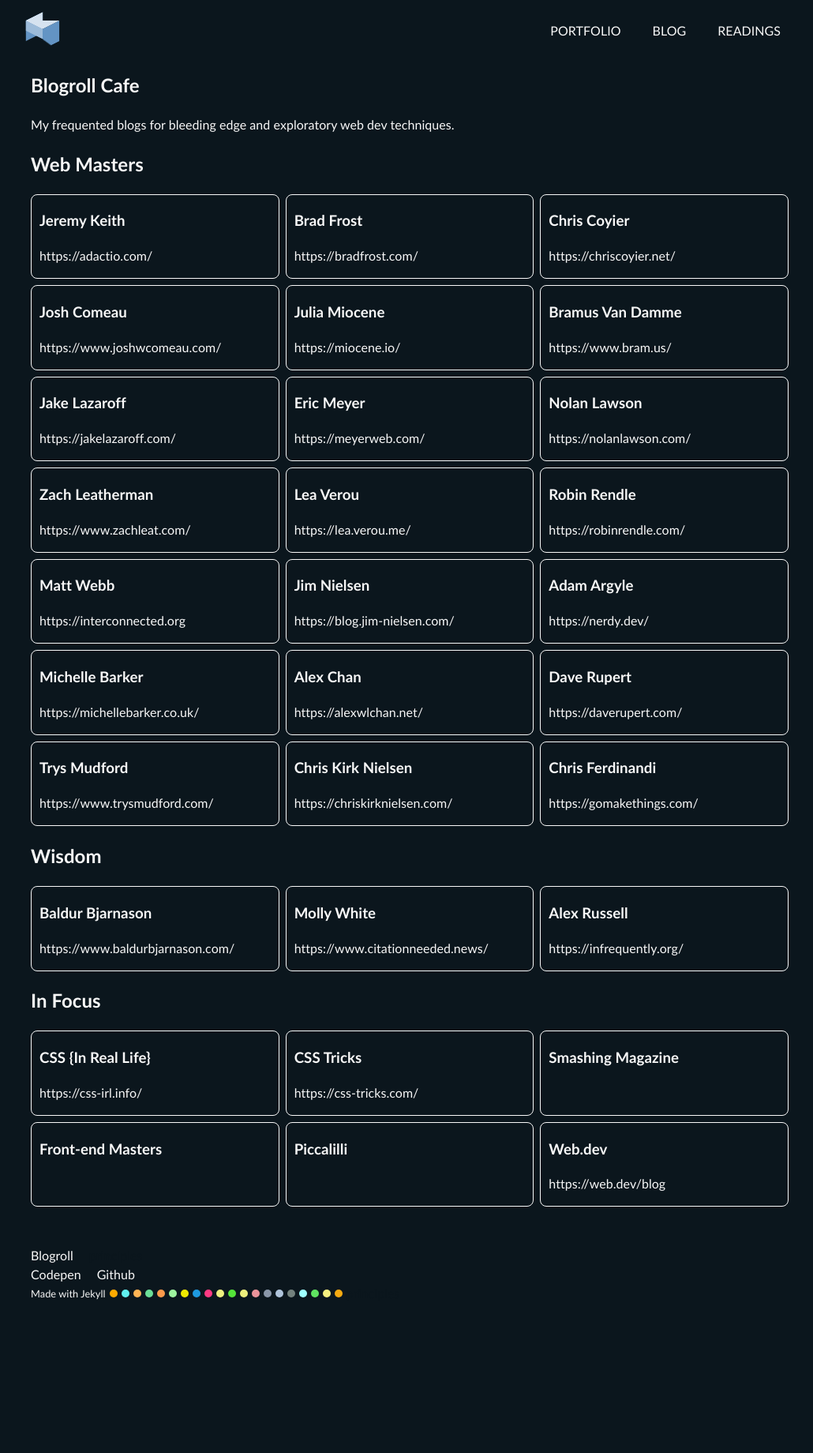
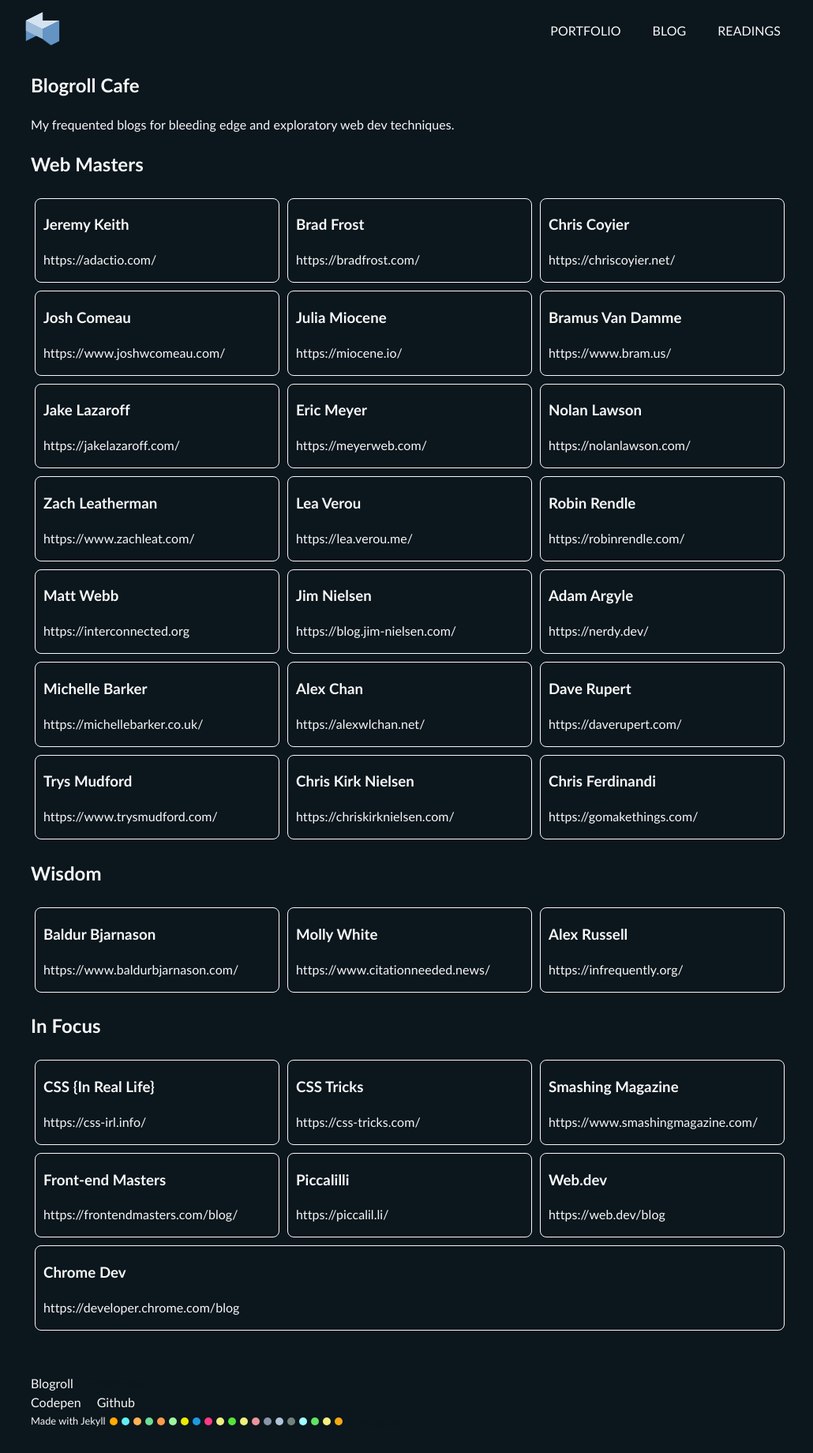
Before and after one commit to mpdagang/mpdagang.github.io, a Jekyll site: the page built from _pages/blogroll.html, in a window 1280 px wide. Shown: the whole page at 79% size, without its empty margins (121-1151 px from the left). Built offline with Jekyll 4.4.1, drawn with Linux system fonts in a browser that asks for light colours; before the commit the page ends 1678 px from its top, so only the background shows below that.

Commit message:
Blogroll content and style
- new added pancake layout
- links update

```diff
--- a/_pages/blogroll.html
+++ b/_pages/blogroll.html
@@ -9,92 +9,92 @@
   <p>My frequented blogs for bleeding edge and exploratory web dev techniques.</p>
   <section>
     <h2>Web Masters</h2>
-    <div class="mp-l-grid-3">
-        <a href="https://adactio.com/" class="mp-c-card blog-card">
+    <div class="mp-l-pancake">
+        <a href="https://adactio.com/" class="mp-l-pancake-item blog-card">
             <h3>Jeremy Keith</h3>
             <p>https://adactio.com/</p>
         </a>
-        <a href="https://bradfrost.com/" class="mp-c-card blog-card">
+        <a href="https://bradfrost.com/" class="mp-l-pancake-item blog-card">
             <h3>Brad Frost</h3>
             <p>https://bradfrost.com/</p>
         </a>
-        <a href="https://chriscoyier.net/" class="mp-c-card blog-card">
+        <a href="https://chriscoyier.net/" class="mp-l-pancake-item blog-card">
             <h3>Chris Coyier</h3>
             <p>https://chriscoyier.net/</p>
         </a>
-        <a href="https://www.joshwcomeau.com/" class="mp-c-card blog-card">
+        <a href="https://www.joshwcomeau.com/" class="mp-l-pancake-item blog-card">
             <h3>Josh Comeau</h3>
             <p>https://www.joshwcomeau.com/</p>
         </a>
-        <a href="https://miocene.io/" class="mp-c-card blog-card">
+        <a href="https://miocene.io/" class="mp-l-pancake-item blog-card">
             <h3>Julia Miocene</h3>
             <p>https://miocene.io/</p>
         </a>
-        <a href="https://www.bram.us/" class="mp-c-card blog-card">
+        <a href="https://www.bram.us/" class="mp-l-pancake-item blog-card">
             <h3>Bramus Van Damme</h3>
             <p>https://www.bram.us/</p>
         </a>
-        <a href="https://jakelazaroff.com/" class="mp-c-card blog-card">
+        <a href="https://jakelazaroff.com/" class="mp-l-pancake-item blog-card">
             <h3>Jake Lazaroff</h3>
             <p>https://jakelazaroff.com/</p>
         </a>
-        <a href="https://meyerweb.com/" class="mp-c-card blog-card">
+        <a href="https://meyerweb.com/" class="mp-l-pancake-item blog-card">
             <h3>Eric Meyer</h3>
             <p>https://meyerweb.com/</p>
         </a>
-        <a href="https://nolanlawson.com/" class="mp-c-card blog-card">
+        <a href="https://nolanlawson.com/" class="mp-l-pancake-item blog-card">
             <h3>Nolan Lawson</h3>
             <p>https://nolanlawson.com/</p>
         </a>
-        <a href="https://www.zachleat.com/" class="mp-c-card blog-card">
+        <a href="https://www.zachleat.com/" class="mp-l-pancake-item blog-card">
             <h3>Zach Leatherman</h3>
             <p>https://www.zachleat.com/</p>
         </a>
-        <a href="https://lea.verou.me/" class="mp-c-card blog-card">
+        <a href="https://lea.verou.me/" class="mp-l-pancake-item blog-card">
             <h3>Lea Verou</h3>
             <p>https://lea.verou.me/</p>
         </a>
-        <a href="https://robinrendle.com/" class="mp-c-card blog-card">
+        <a href="https://robinrendle.com/" class="mp-l-pancake-item blog-card">
             <h3>Robin Rendle</h3>
             <p>https://robinrendle.com/</p>
         </a>
-        <a href="https://interconnected.org/home/" class="mp-c-card blog-card">
+        <a href="https://interconnected.org/home/" class="mp-l-pancake-item blog-card">
             <h3>Matt Webb</h3>
             <p>https://interconnected.org</p>
         </a>
-        <a href="https://blog.jim-nielsen.com/" class="mp-c-card blog-card">
+        <a href="https://blog.jim-nielsen.com/" class="mp-l-pancake-item blog-card">
             <h3>Jim Nielsen</h3>
             <p>https://blog.jim-nielsen.com/</p>
         </a>
-        <a href="https://nerdy.dev/" class="mp-c-card blog-card">
+        <a href="https://nerdy.dev/" class="mp-l-pancake-item blog-card">
             <h3>Adam Argyle</h3>
             <p>https://nerdy.dev/</p>
         </a>
-        <a href="https://michellebarker.co.uk/" class="mp-c-card blog-card">
+        <a href="https://michellebarker.co.uk/" class="mp-l-pancake-item blog-card">
             <h3>Michelle Barker</h3>
             <p>https://michellebarker.co.uk/</p>
         </a>
-        <a href="https://alexwlchan.net/" class="mp-c-card blog-card">
+        <a href="https://alexwlchan.net/" class="mp-l-pancake-item blog-card">
             <h3>Alex Chan</h3>
             <p>https://alexwlchan.net/</p>
         </a>
-        <a href="https://daverupert.com/" class="mp-c-card blog-card">
+        <a href="https://daverupert.com/" class="mp-l-pancake-item blog-card">
             <h3>Dave Rupert</h3>
             <p>https://daverupert.com/</p>
         </a>
-        <a href="https://www.trysmudford.com/" class="mp-c-card blog-card">
+        <a href="https://www.trysmudford.com/" class="mp-l-pancake-item blog-card">
             <h3>Trys Mudford</h3>
             <p>https://www.trysmudford.com/</p>
         </a>
-        <a href="https://chriskirknielsen.com/" class="mp-c-card blog-card">
+        <a href="https://chriskirknielsen.com/" class="mp-l-pancake-item blog-card">
             <h3>Chris Kirk Nielsen</h3>
             <p>https://chriskirknielsen.com/</p>
         </a>
-        <a href="https://gomakethings.com/" class="mp-c-card blog-card">
+        <a href="https://gomakethings.com/" class="mp-l-pancake-item blog-card">
             <h3>Chris Ferdinandi</h3>
             <p>https://gomakethings.com/</p>
         </a>
-        <!-- <a href="" class="mp-c-card blog-card">
+        <!-- <a href="" class="mp-l-pancake-item blog-card">
             <h3></h3>
             <p></p>
         </a> -->
@@ -102,16 +102,16 @@
   </section>
   <section>
     <h2>Wisdom</h2>
-    <div class="mp-l-grid-3">
-        <a href="https://www.baldurbjarnason.com/" class="mp-c-card blog-card">
+    <div class="mp-l-pancake">
+        <a href="https://www.baldurbjarnason.com/" class="mp-l-pancake-item blog-card">
             <h3>Baldur Bjarnason</h3>
             <p>https://www.baldurbjarnason.com/</p>
         </a>
-        <a href="https://www.citationneeded.news/" class="mp-c-card blog-card">
+        <a href="https://www.citationneeded.news/" class="mp-l-pancake-item blog-card">
             <h3>Molly White</h3>
             <p>https://www.citationneeded.news/</p>
         </a>
-        <a href="https://infrequently.org/" class="mp-c-card blog-card">
+        <a href="https://infrequently.org/" class="mp-l-pancake-item blog-card">
             <h3>Alex Russell</h3>
             <p>https://infrequently.org/</p>
         </a>
@@ -119,30 +119,34 @@
   </section>
   <section>
     <h2>In Focus</h2>
-    <div class="mp-l-grid-3">
-        <a href="https://css-irl.info/" class="mp-c-card blog-card">
+    <div class="mp-l-pancake">
+        <a href="https://css-irl.info/" class="mp-l-pancake-item blog-card">
             <h3>CSS {In Real Life}</h3>
             <p>https://css-irl.info/</p>
         </a>
-        <a href="https://css-tricks.com/category/articles/" class="mp-c-card blog-card">
+        <a href="https://css-tricks.com/category/articles/" class="mp-l-pancake-item blog-card">
             <h3>CSS Tricks</h3>
             <p>https://css-tricks.com/</p>
         </a>
-        <a href="/" class="mp-c-card blog-card">
+        <a href="https://www.smashingmagazine.com/" class="mp-l-pancake-item blog-card">
             <h3>Smashing Magazine</h3>
-            <p></p>
+            <p>https://www.smashingmagazine.com/</p>
         </a>
-        <a href="/" class="mp-c-card blog-card">
+        <a href="https://frontendmasters.com/blog/" class="mp-l-pancake-item blog-card">
             <h3>Front-end Masters</h3>
-            <p></p>
+            <p>https://frontendmasters.com/blog/</p>
         </a>
-        <a href="/" class="mp-c-card blog-card">
+        <a href="https://piccalil.li/" class="mp-l-pancake-item blog-card">
             <h3>Piccalilli</h3>
-            <p></p>
+            <p>https://piccalil.li/</p>
         </a>
-        <a href="https://web.dev/blog" class="mp-c-card blog-card">
+        <a href="https://web.dev/blog" class="mp-l-pancake-item blog-card">
             <h3>Web.dev</h3>
             <p>https://web.dev/blog</p>
+        </a>
+        <a href="https://developer.chrome.com/blog" class="mp-l-pancake-item blog-card">
+            <h3>Chrome Dev</h3>
+            <p>https://developer.chrome.com/blog</p>
         </a>
     </div>
   </section>
--- a/assets/styles/main.scss
+++ b/assets/styles/main.scss
@@ -165,6 +165,17 @@
 
 .mp-l-wrapper {
   position: relative;
+}
+
+.mp-l-pancake {
+  display: flex;
+  flex-wrap: wrap;
+  justify-content: center;
+}
+
+.mp-l-pancake-item {
+  flex: 1 1 300px; /*  Stretching: */
+  margin: 5px;
 }
 
 .mp-u-m-3 { margin-bottom: 3rem }
```
